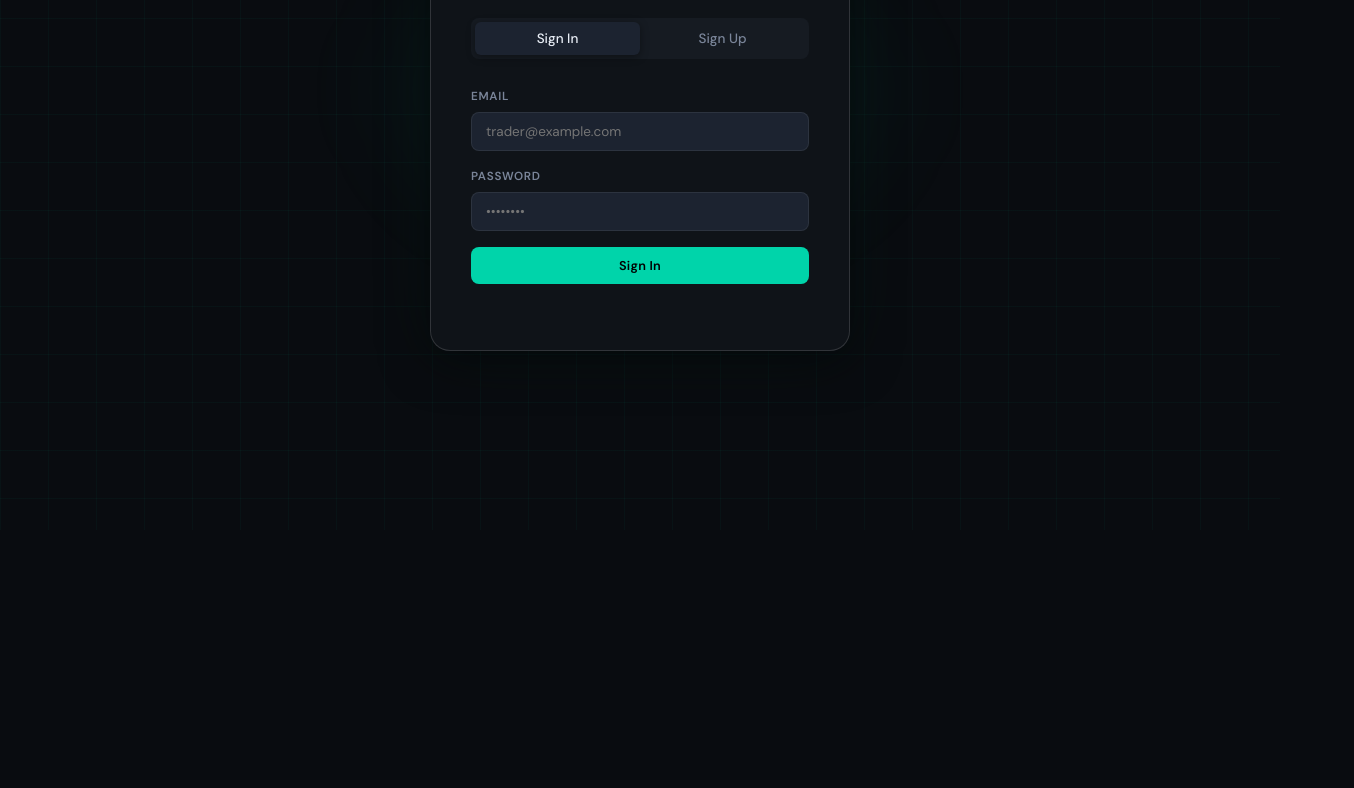
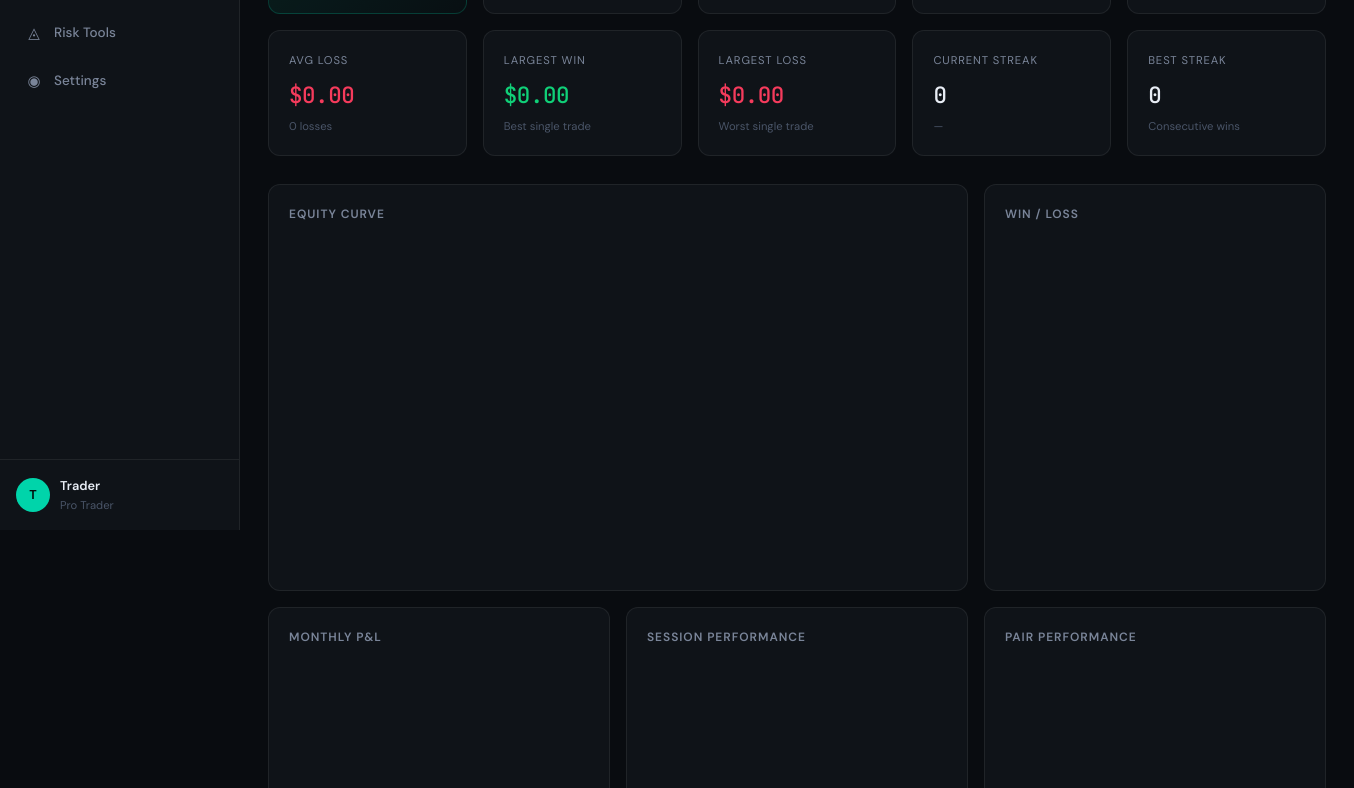
Before and after one commit to sky4li/tradevault, a plain HTML site: page index.html in a window 1280 px wide. Shown: the part 270-1058 px from the top of the page, 1354 px wide, since content can reach past the window. Before the commit the page ends 800 px from the top, so only its background shows below. Drawn offline with nearby package versions, Linux system fonts and the light colour scheme.

Commit message:
Update index.html

```diff
--- a/index.html
+++ b/index.html
@@ -12,56 +12,9 @@
 </head>
 <body>
 
-<!-- ══════════════════ AUTH SCREEN ══════════════════ -->
-<div id="auth-screen" class="auth-screen">
-  <div class="auth-bg">
-    <div class="auth-grid"></div>
-    <div class="auth-glow"></div>
-  </div>
-  <div class="auth-card">
-    <div class="auth-logo">
-      <span class="logo-icon">◈</span>
-      <span class="logo-text">TradeVault</span>
-    </div>
-    <div class="auth-tabs">
-      <button class="auth-tab active" data-tab="login">Sign In</button>
-      <button class="auth-tab" data-tab="signup">Sign Up</button>
-    </div>
-
-    <div id="login-form" class="auth-form">
-      <div class="form-group">
-        <label>Email</label>
-        <input type="email" id="login-email" placeholder="trader@example.com" />
-      </div>
-      <div class="form-group">
-        <label>Password</label>
-        <input type="password" id="login-password" placeholder="••••••••" />
-      </div>
-      <button class="btn-primary full-width" id="login-btn">Sign In</button>
-      <p id="auth-error" class="auth-error"></p>
-    </div>
-
-    <div id="signup-form" class="auth-form hidden">
-      <div class="form-group">
-        <label>Full Name</label>
-        <input type="text" id="signup-name" placeholder="John Trader" />
-      </div>
-      <div class="form-group">
-        <label>Email</label>
-        <input type="email" id="signup-email" placeholder="trader@example.com" />
-      </div>
-      <div class="form-group">
-        <label>Password</label>
-        <input type="password" id="signup-password" placeholder="Min 6 characters" />
-      </div>
-      <button class="btn-primary full-width" id="signup-btn">Create Account</button>
-      <p id="signup-error" class="auth-error"></p>
-    </div>
-  </div>
-</div>
 
 <!-- ══════════════════ APP SHELL ══════════════════ -->
-<div id="app" class="app hidden">
+<div id="app" class="app">
 
   <!-- SIDEBAR -->
   <aside class="sidebar" id="sidebar">
@@ -100,7 +53,7 @@
           <span class="user-role">Pro Trader</span>
         </div>
       </div>
-      <button class="btn-logout" id="logout-btn" title="Logout">⏻</button>
+
     </div>
   </aside>
 
```
